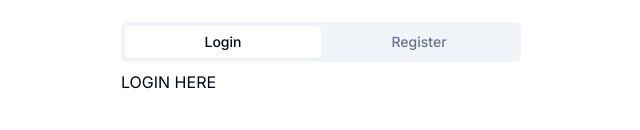
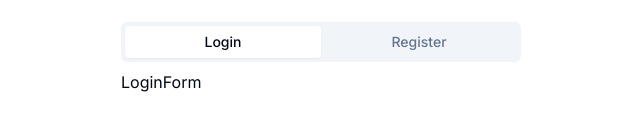
Before and after one commit to Albatraoz12/analyticspress-ui, a Next.js app: page /auth in a window 1280 px wide. Shown: the part 342-472 px from the top of the page, without its empty margins (319-959 px from the left). Built offline with nearby package versions, Linux system fonts and the light colour scheme.

Commit message:
create login and register form component and import them

```diff
--- a/components/auth/AuthTabs.tsx
+++ b/components/auth/AuthTabs.tsx
@@ -1,4 +1,6 @@
 import { Tabs, TabsContent, TabsList, TabsTrigger } from '@/components/ui/tabs';
+import LoginForm from './Loginform';
+import RegisterForm from './Registerform';
 
 const AuthTabs = () => {
   return (
@@ -7,8 +9,12 @@ const AuthTabs = () => {
         <TabsTrigger value='login'>Login</TabsTrigger>
         <TabsTrigger value='register'>Register</TabsTrigger>
       </TabsList>
-      <TabsContent value='login'>LOGIN HERE</TabsContent>
-      <TabsContent value='register'>REGISTER HERE</TabsContent>
+      <TabsContent value='login'>
+        <LoginForm />
+      </TabsContent>
+      <TabsContent value='register'>
+        <RegisterForm />
+      </TabsContent>
     </Tabs>
   );
 };
--- /dev/null
+++ b/components/auth/Loginform.tsx
@@ -0,0 +1,5 @@
+const LoginForm = () => {
+  return <div>LoginForm</div>;
+};
+
+export default LoginForm;
--- /dev/null
+++ b/components/auth/RegisterForm.tsx
@@ -0,0 +1,5 @@
+const RegisterForm = () => {
+  return <div>RegisterForm</div>;
+};
+
+export default RegisterForm;
```
